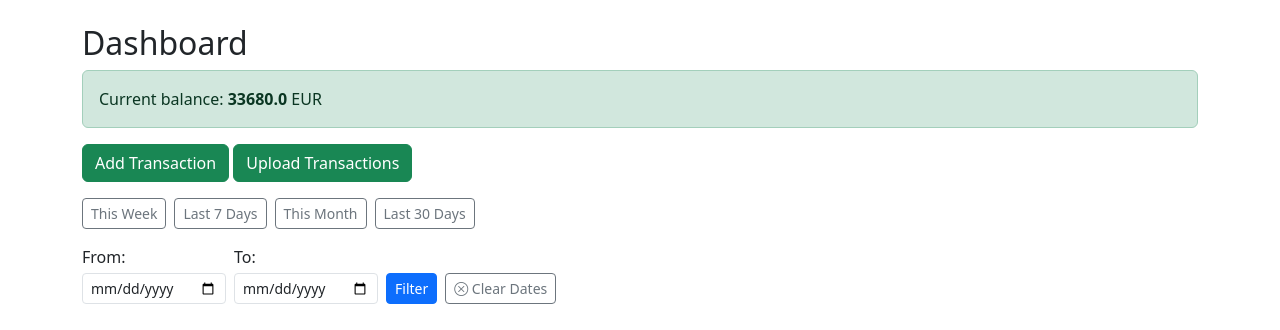
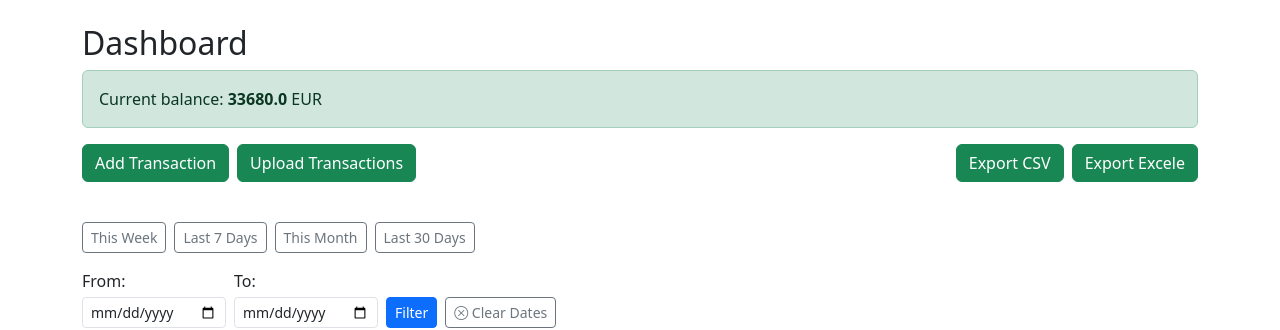
Before and after one commit to KaterynaKon/MyBalance-Finance, a Flask app: page /dashboard in a window 1280 px wide. Shown: the part 56-386 px from the top of the page. Run offline with Flask 3, Linux system fonts and the light colour scheme; a user stored in the database is signed in; data comes from the database, SQL or seed files in the repository.

Commit message:
Added the ability to export in CSV and Excel formats.

```diff
--- a/app.py
+++ b/app.py
@@ -1,4 +1,4 @@
-from flask import Flask, render_template, redirect, url_for, request, session
+from flask import Flask, render_template, redirect, url_for, request, session, send_file
 from werkzeug.security import generate_password_hash, check_password_hash
 import sqlite3
 from datetime import datetime
@@ -7,6 +7,7 @@ from werkzeug.utils import secure_filename
 from datetime import date, timedelta
 import io
 import csv
+import pandas as pd
 
 app=Flask(__name__)
 app.secret_key='a74c82b6c13d4218ac43e32e8d1d9f67'
@@ -242,6 +243,37 @@ def import_transactions():
                conn.close()
                return redirect(url_for('dashboard'))
      return render_template('upload_tr.html')
+@app.route('/export/<filetype>')
+def export_transactions(filetype):
+     if 'user_id' not in session:
+          return redirect(url_for('login'))
+     conn=get_db_conn()
+     df=pd.read_sql_query('SELECT * FROM transactions WHERE user_id=?', conn, params=(session['user_id'],))
+     conn.close()
+
+     if filetype=='csv':
+          output=io.StringIO()
+          df.to_csv(output,index=False)
+          output.seek(0)
+          return send_file(
+               io.BytesIO(output.getvalue().encode('utf-8')),
+               mimetype='text/csv',
+               as_attachment=True,
+               download_name='transactions.csv'
+          )
+     elif filetype=='excel':
+        output=io.BytesIO()
+        with pd.ExcelWriter(output, engine='xlsxwriter') as writer:
+          df.to_excel(writer, index=False, sheet_name='Transactions')
+        output.seek(0)
+        return send_file(
+               output,
+               mimetype='application/vnd.openxmlformats-officedocument.spreadsheetml.sheet',
+               as_attachment=True,
+               download_name='transactions.xlsx'
+          )
+     else:
+        return 'Invalid file type',400
 
 
 
--- a/templates/dashboard.html
+++ b/templates/dashboard.html
@@ -7,10 +7,18 @@
     Current balance: <strong>{{current_balance}}</strong> EUR
 </div>
 
-
+<div class="d-flex justify-content-between flex-wrap mb-3">
+  <div class="d-flex gap-2 mb-2">
 <a href="{{ url_for('add') }}" class="btn btn-success mb-3">Add Transaction</a>
 <a href="{{ url_for('import_transactions') }}" class="btn btn-success mb-3">Upload Transactions</a>
+</div>
+  <div class="d-flex gap-2 mb-2">
+<a href="{{ url_for('export_transactions', filetype='csv') }}" class="btn btn-success mb-3">Export CSV</a>
+<a href="{{ url_for('export_transactions', filetype='excel') }}" class="btn btn-success mb-3">Export Excele</a>
+</div>
+</div>
 <form method="get" class="d-flex align-items-end gap-2 mb-3" style="flex-wrap: wrap; max-width: 600px;">
+
       <div class="col-auto">
         <a href="{{ url_for('dashboard', preset='this_week')}}" class="btn btn-outline-secondary btn-sm">This Week</a>
     </div>
```
